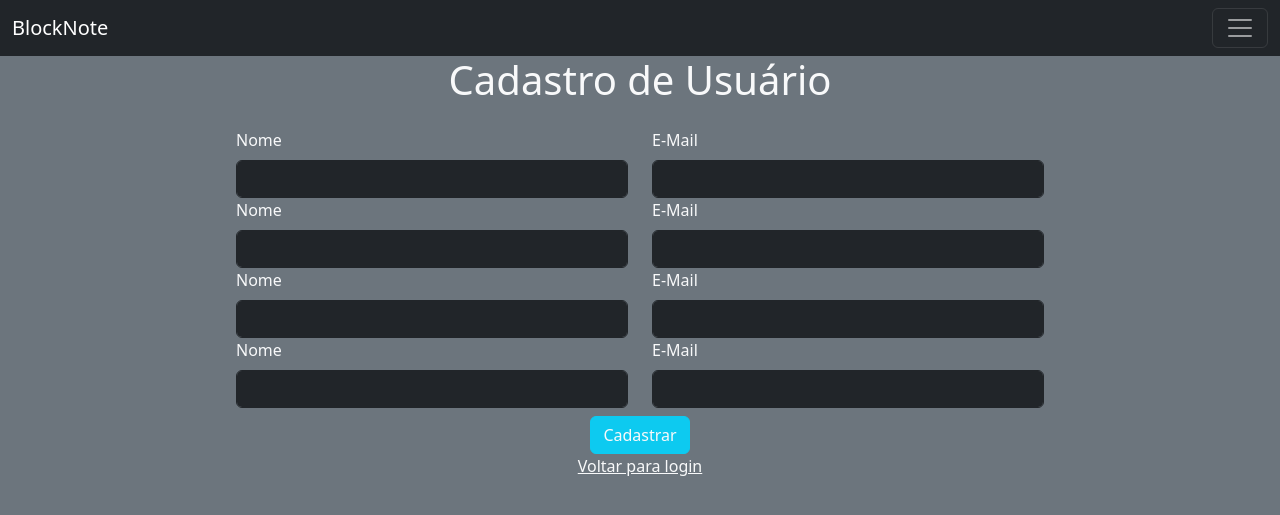
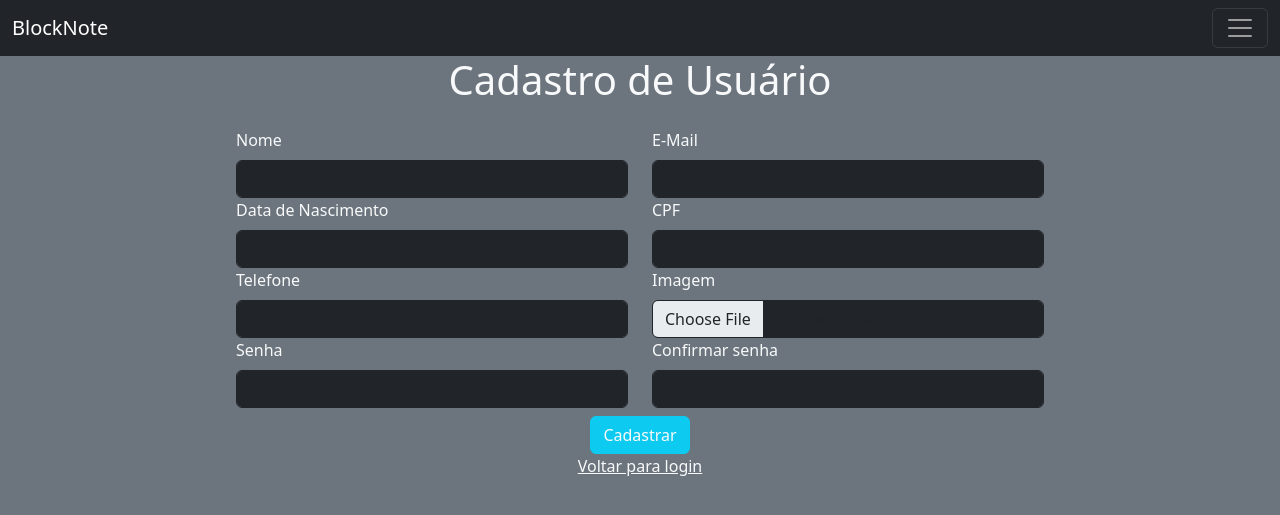
Before and after one commit to guidionisio5/blocknote, a PHP site: page /cadastro_usuario.php in a window 1280 px wide. Shown: the top 515 px of the page. Run offline with PHP 8.4, Linux system fonts and the light colour scheme.

Commit message:
ajustes name cadastrar

```diff
--- a/cadastro_usuario.php
+++ b/cadastro_usuario.php
@@ -50,7 +50,7 @@
         </div>
 
         <div>
-            <form class="p-3 text-light" action="">
+            <form class="p-3 text-light" action="cadastrar_usuario.php">
                 <div class="row justify-content-md-center">
                     <div class="col-4">
                         <label class="form-label" for="nome">Nome</label>
@@ -59,40 +59,40 @@
 
                     <div class="col-4">
                         <label class="form-label" for="email">E-Mail</label>
-                        <input class="form-control bg-dark border-dark" type="text" name="email" id="email">
+                        <input class="form-control bg-dark border-dark" type="mail" name="email" id="email">
                     </div>
                 </div>
                 <div class="row justify-content-md-center">
                     <div class="col-4">
-                        <label class="form-label" for="nome">Nome</label>
-                        <input class="form-control bg-dark border-dark" type="text" name="nome" id="nome">
+                        <label class="form-label" for="nome">Data de Nascimento</label>
+                        <input class="form-control bg-dark border-dark" type="text" name="nascimento" id="nascimento">
                     </div>
 
                     <div class="col-4">
-                        <label class="form-label" for="email">E-Mail</label>
-                        <input class="form-control bg-dark border-dark" type="text" name="email" id="email">
+                        <label class="form-label" for="email">CPF</label>
+                        <input class="form-control bg-dark border-dark" type="text" name="cpf" id="cpf">
                     </div>
                 </div>
                 <div class="row justify-content-md-center">
                     <div class="col-4">
-                        <label class="form-label" for="nome">Nome</label>
-                        <input class="form-control bg-dark border-dark" type="text" name="nome" id="nome">
+                        <label class="form-label" for="nome">Telefone</label>
+                        <input class="form-control bg-dark border-dark" type="text" name="telefone" id="telefone">
                     </div>
 
                     <div class="col-4">
-                        <label class="form-label" for="email">E-Mail</label>
-                        <input class="form-control bg-dark border-dark" type="text" name="email" id="email">
+                        <label class="form-label" for="email">Imagem</label>
+                        <input class="form-control bg-dark border-dark" type="file" name="imagem" id="imagem">
                     </div>
                 </div>
                 <div class="row justify-content-md-center">
                     <div class="col-4">
-                        <label class="form-label" for="nome">Nome</label>
-                        <input class="form-control bg-dark border-dark" type="text" name="nome" id="nome">
+                        <label class="form-label" for="nome">Senha</label>
+                        <input class="form-control bg-dark border-dark" type="password" name="senha" id="senha">
                     </div>
 
                     <div class="col-4">
-                        <label class="form-label" for="email">E-Mail</label>
-                        <input class="form-control bg-dark border-dark" type="text" name="email" id="email">
+                        <label class="form-label" for="email">Confirmar senha</label>
+                        <input class="form-control bg-dark border-dark" type="text" name="confirmar_senha" id="confirmar_senha">
                     </div>
                 </div>
 
--- a/index.php
+++ b/index.php
@@ -48,7 +48,7 @@
         </div>
 
         <div>
-            <form class="p-3 text-light" action="">
+            <form class="p-3 text-light" action="login.php">
                 <div class="row justify-content-md-center">
                     <div class="col-4">
                         <label class="form-label" for="nome">E-Mail</label>
```
